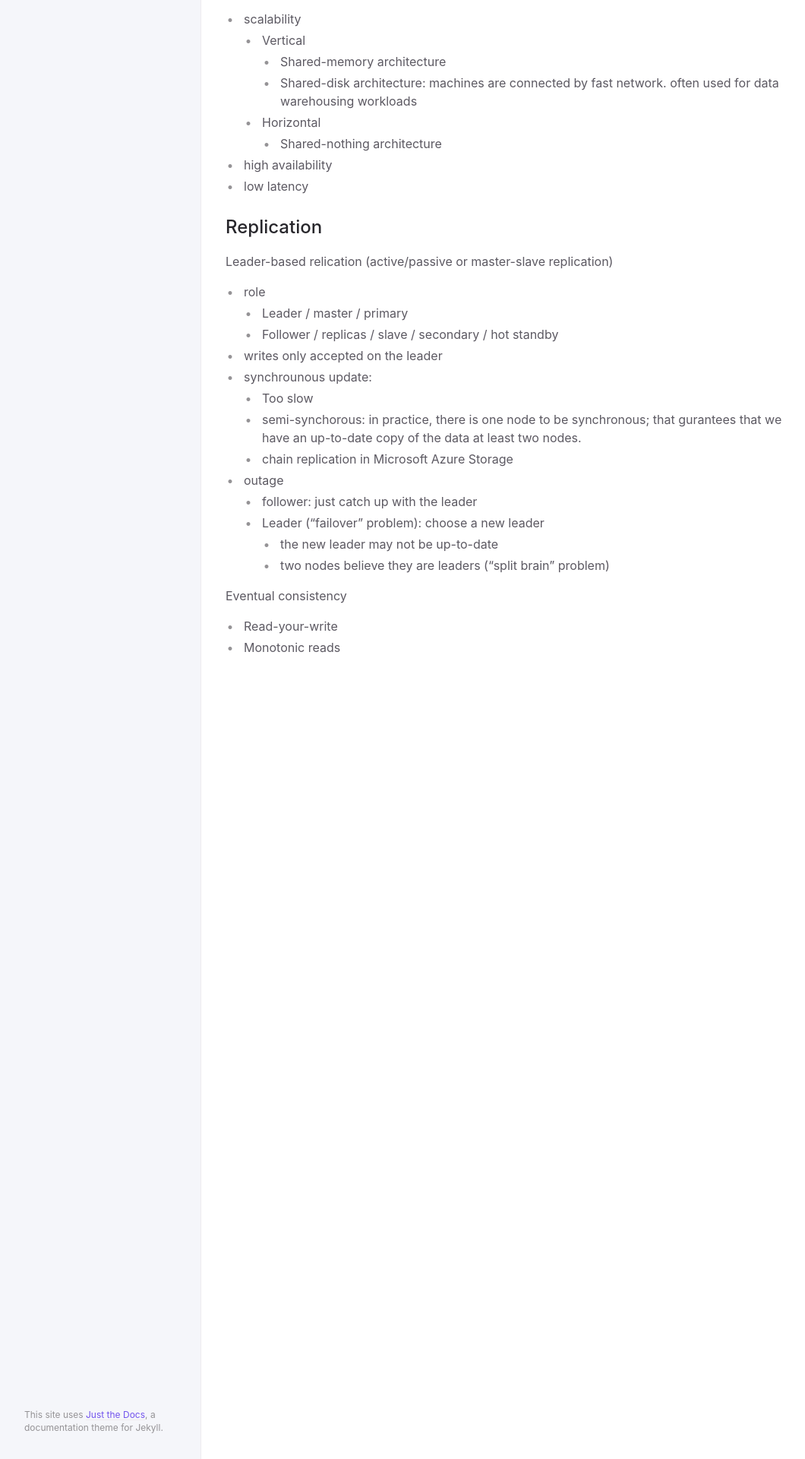
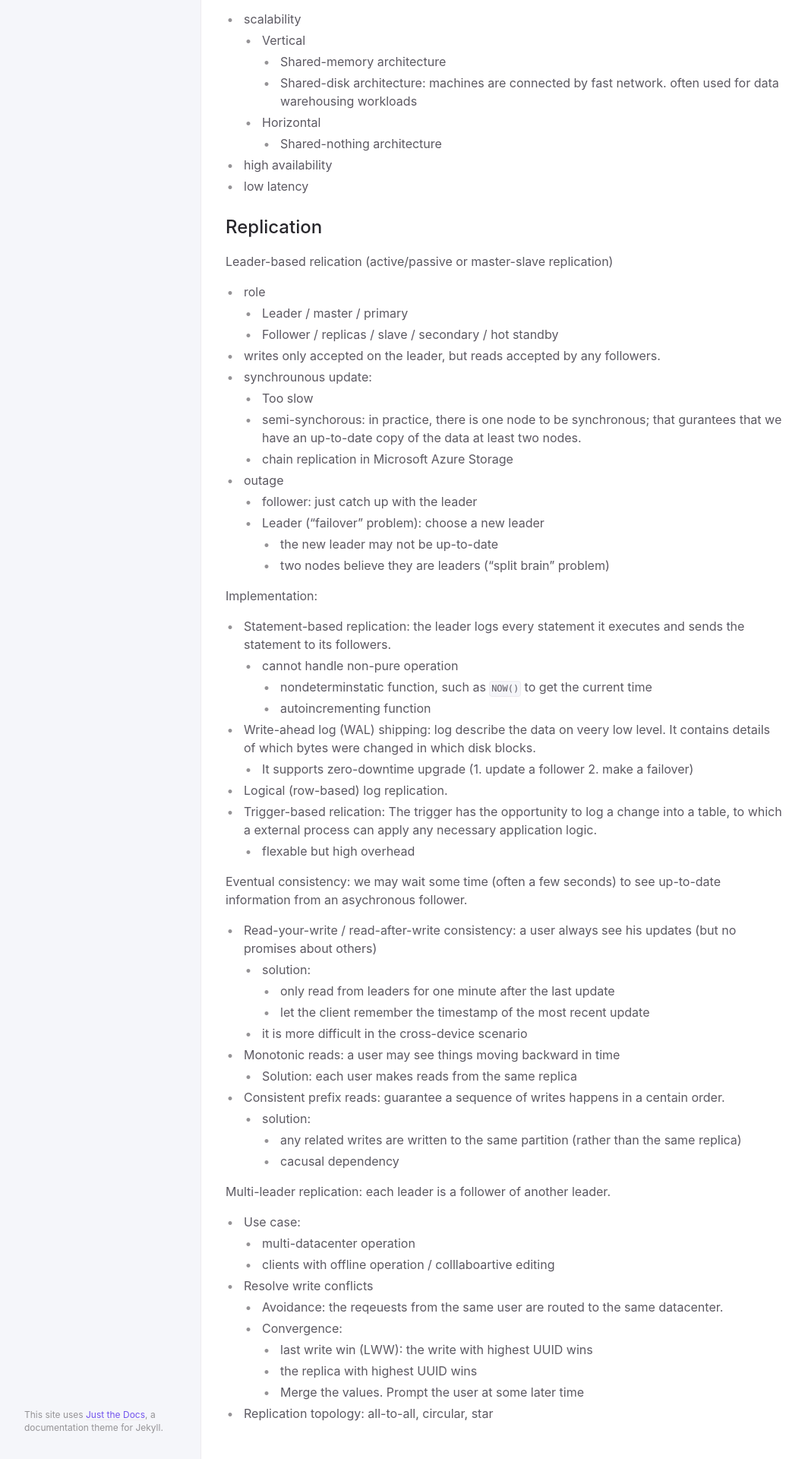
Before and after one commit to wongsingfo/comp-sys, a Jekyll site: the page built from docs/net-sys/kafka.md, in a window 1280 px wide. Shown: the part 1123-3043 px from the top of the page at 76% size, without its empty margins (107-1167 px from the left). Built offline with Jekyll 4.4.1, drawn with Linux system fonts in a browser that asks for light colours.

Commit message:
[update] kafka

```diff
--- a/docs/net-sys/kafka.md
+++ b/docs/net-sys/kafka.md
@@ -60,7 +60,7 @@ Leader-based relication (active/passive or master-slave replication)
 - role
   - Leader / master / primary
   - Follower / replicas / slave / secondary / hot standby
-- writes only accepted on the leader
+- writes only accepted on the leader, but reads accepted by any followers.
 - synchrounous update:
   - Too slow
   - semi-synchorous: in practice, there is one node to be synchronous; that gurantees that we have an up-to-date copy of the data at least two nodes.
@@ -71,7 +71,41 @@ Leader-based relication (active/passive or master-slave replication)
     - the new leader may not be up-to-date
     - two nodes believe they are leaders ("split brain" problem)
 
-Eventual consistency
+Implementation:
 
-- Read-your-write
-- Monotonic reads
+- Statement-based replication: the leader logs every statement it executes and sends the statement to its followers.
+  - cannot handle non-pure operation
+    - nondeterminstatic function, such as `NOW()` to get the current time
+    - autoincrementing function
+- Write-ahead log (WAL) shipping: log describe the data on veery low level. It contains details of which bytes were changed in which disk blocks.
+  - It supports zero-downtime upgrade (1. update a follower 2. make a failover)
+- Logical (row-based) log replication.
+- Trigger-based relication: The trigger has the opportunity to log a change into a table, to which a external process can apply any necessary application logic.
+  - flexable but high overhead
+
+Eventual consistency: we may wait some time (often a few seconds) to see up-to-date information from an asychronous follower.
+
+- Read-your-write / read-after-write consistency:  a user always see his updates (but no promises about others)
+  - solution:
+    - only read from leaders for one minute after the last update
+    - let the client remember the timestamp of the most recent update
+  - it is more difficult in the cross-device scenario
+- Monotonic reads: a user may see things moving backward in time
+  - Solution: each user makes reads from the same replica
+- Consistent prefix reads: guarantee a sequence of writes happens in a centain order.
+  - solution:
+    - any related writes are written to the same partition (rather than the same replica)
+    - cacusal dependency
+
+Multi-leader replication: each leader is a follower of another leader.
+
+- Use case:
+  - multi-datacenter operation
+  - clients with offline operation / colllaboartive editing
+- Resolve write conflicts
+  - Avoidance: the reqeuests from the same user are routed to the same datacenter.
+  - Convergence:
+    - last write win (LWW): the write with highest UUID wins
+    - the replica with highest UUID wins
+    - Merge the values. Prompt the user at some later time
+- Replication topology: all-to-all, circular, star
```
Also changed, not shown: docs/net-sys/db.md (+1 -1 lines), docs/writing/words.md (+1 -0 lines).
